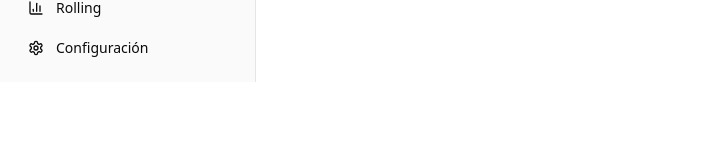
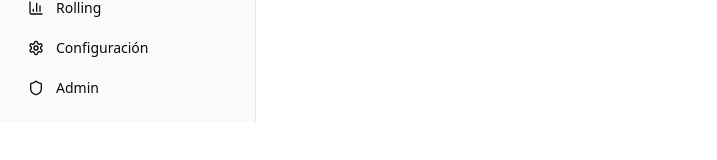
Before and after one commit to nahuelalejandrogomez/Gestion_PnL, a React app in the folder redbee-pnl/packages/frontend/: page / in a window 1280 px wide. Shown: the part 322-482 px from the top of the page, without its empty margins (0-717 px from the left). Built offline with nearby package versions, Linux system fonts and the light colour scheme; no server answers; the HTML template or start-up script is replaced by a standard one.

Commit message:
feat: add Admin link to sidebar navigation

```diff
--- a/redbee-pnl/packages/frontend/src/components/layout/Sidebar.tsx
+++ b/redbee-pnl/packages/frontend/src/components/layout/Sidebar.tsx
@@ -9,6 +9,7 @@ import {
   Settings,
   Receipt,
   X,
+  Shield,
 } from 'lucide-react';
 
 const navigation = [
@@ -20,6 +21,7 @@ const navigation = [
   { name: 'P&L', href: '/pnl', icon: DollarSign },
   { name: 'Rolling', href: '/rolling', icon: BarChart3 },
   { name: 'Configuración', href: '/configuracion', icon: Settings },
+  { name: 'Admin', href: '/admin', icon: Shield },
 ];
 
 interface SidebarProps {
```
